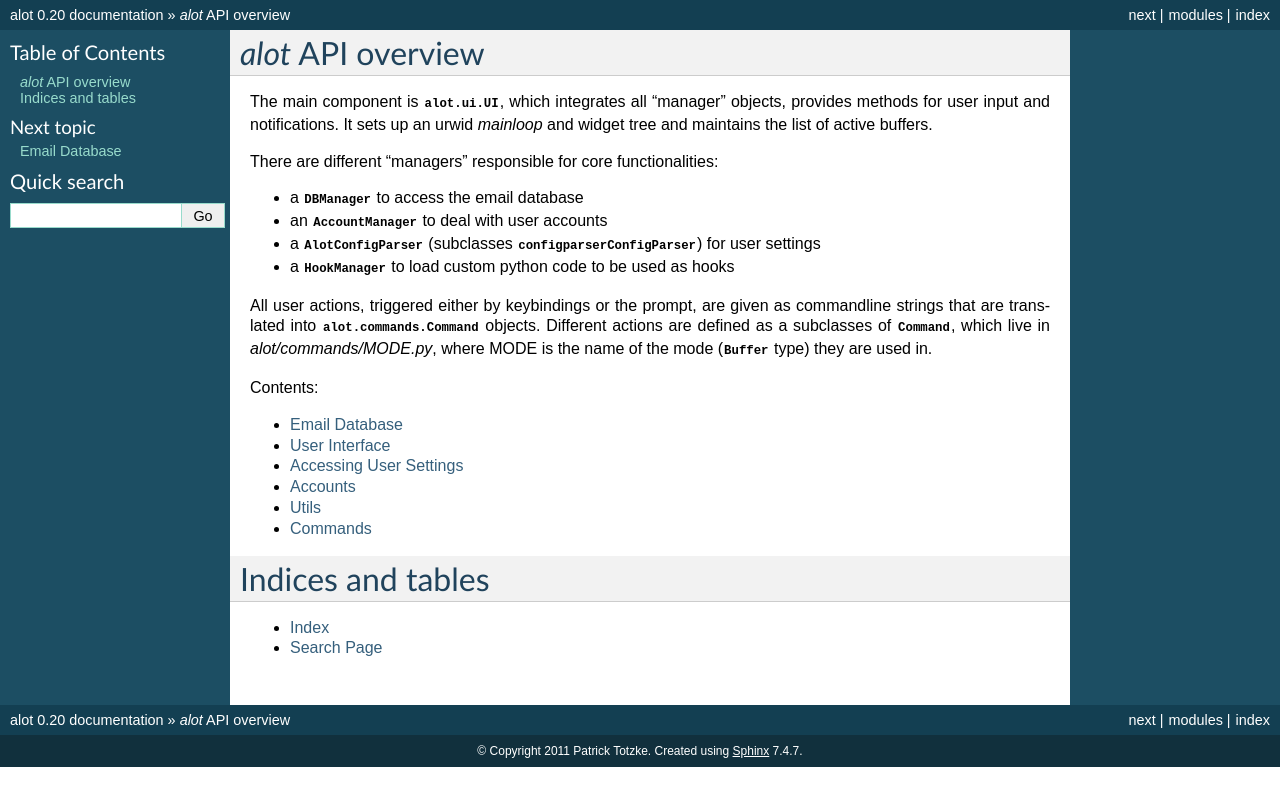
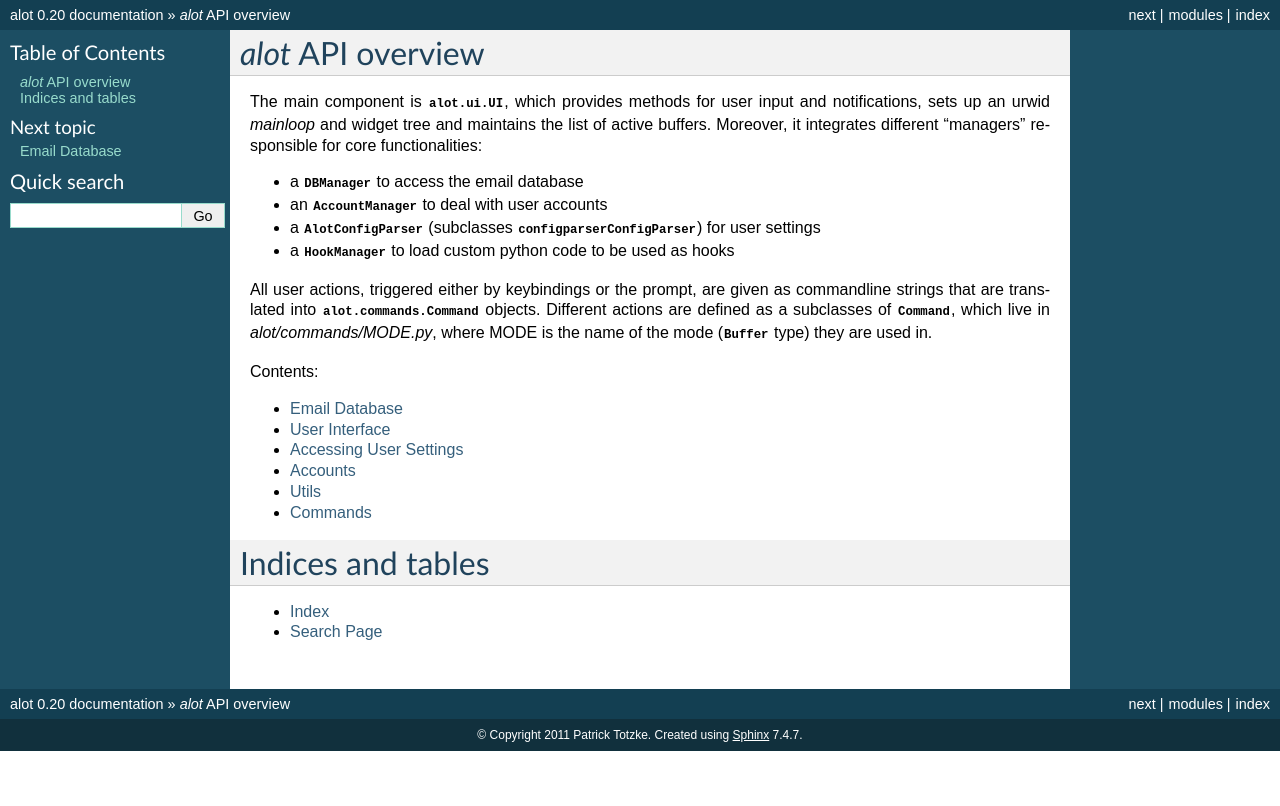
Before and after one commit to pazz/alot, a Sphinx documentation site: the page built from docs/index.rst, in a window 1280 px wide. Shown: the top 806 px of the page. Built offline with Sphinx 7.4.7, drawn with Linux system fonts in a browser that asks for light colours.

```diff
--- a/docs/index.rst
+++ b/docs/index.rst
@@ -1,11 +1,9 @@
 `alot` API overview
 ====================
 
-The main component is :class:`alot.ui.UI`, which integrates all "manager" objects,
-provides methods for user input and notifications.
-It sets up an urwid `mainloop` and widget tree and maintains the list of active buffers.
-
-There are different "managers" responsible for core functionalities:
+The main component is :class:`alot.ui.UI`, which provides methods for user input and notifications,
+sets up an urwid `mainloop` and widget tree and maintains the list of active buffers.
+Moreover, it integrates different "managers" responsible for core functionalities:
 
 * a :class:`~alot.db.DBManager` to access the email database
 * an :class:`~alot.account.AccountManager` to deal with user accounts
```
Also changed, not shown: docs/commands.rst (+39 -0 lines).
